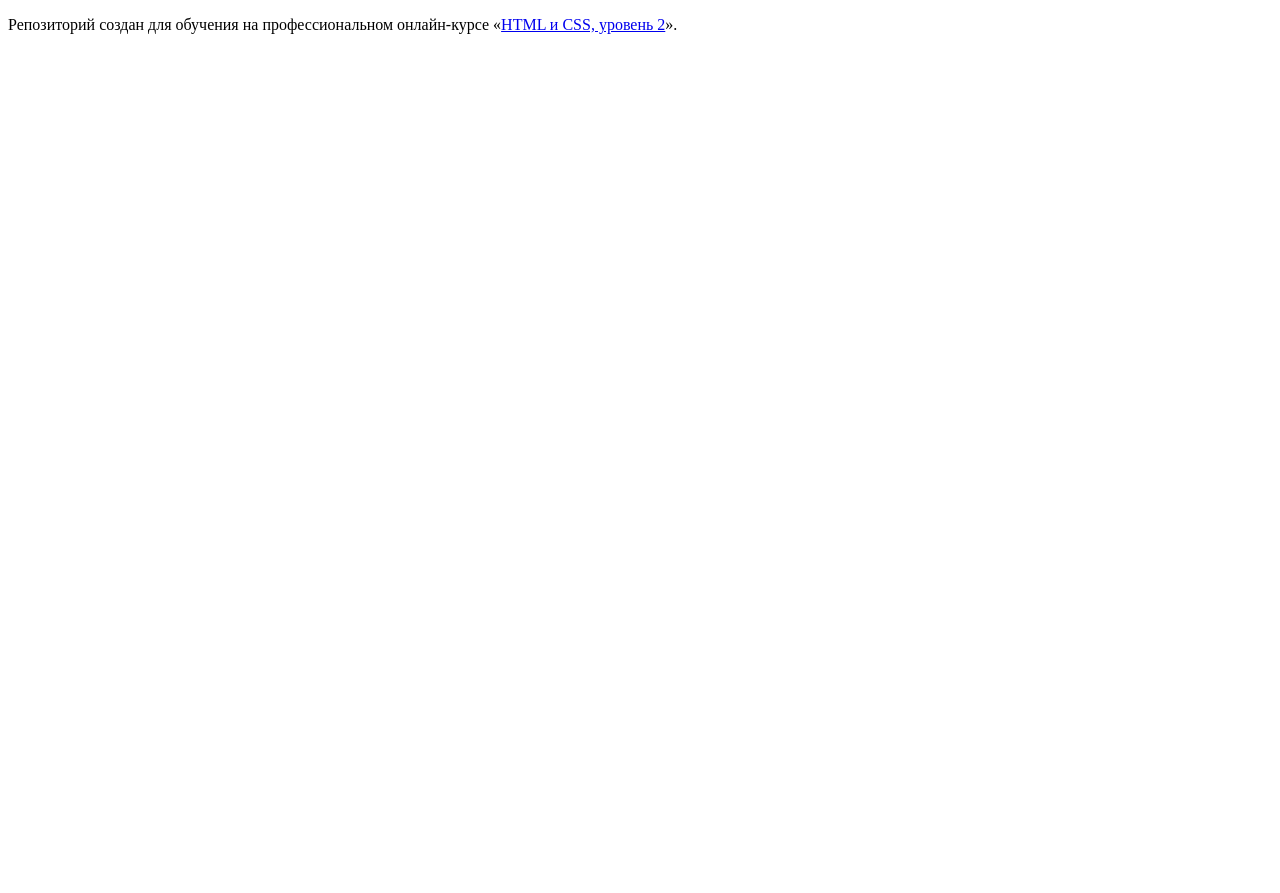
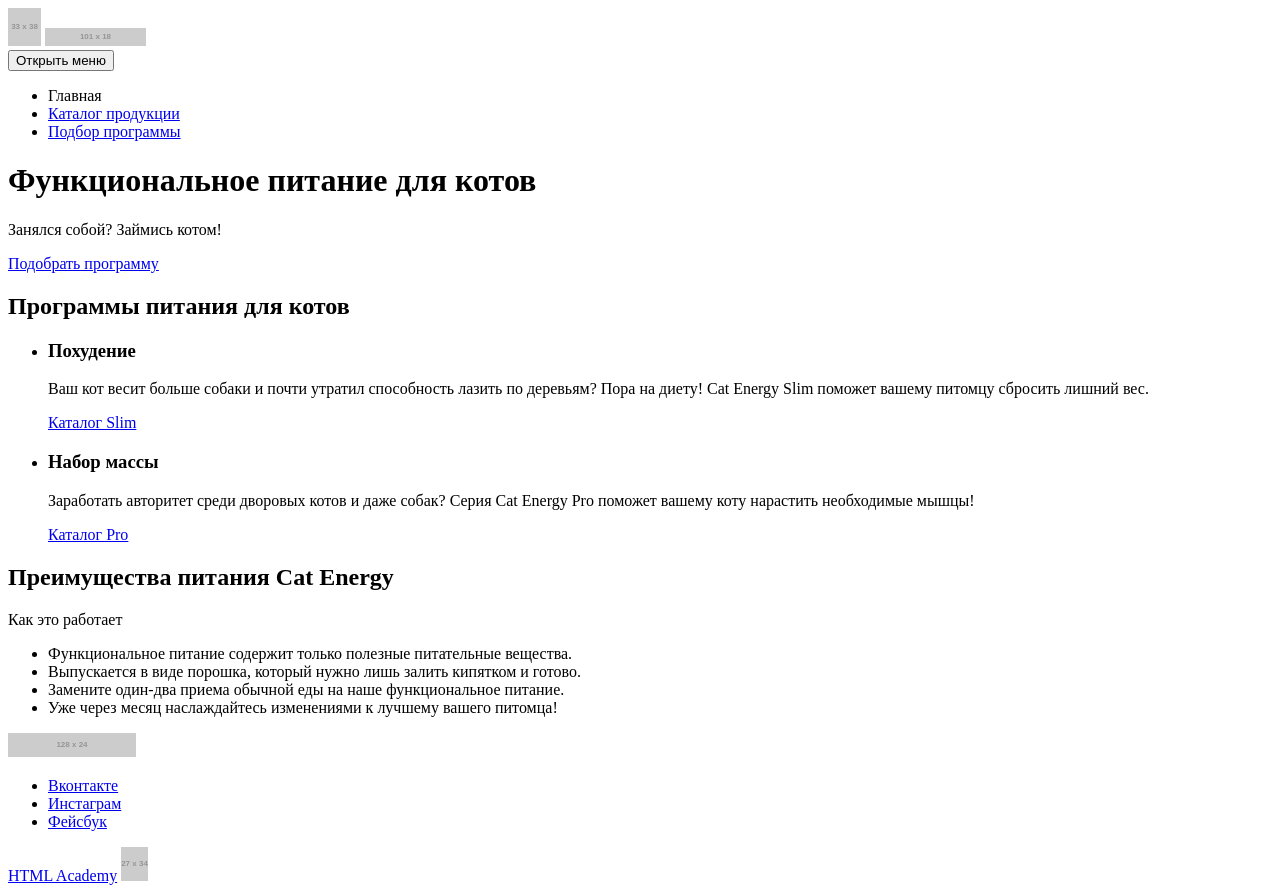
Before and after one commit to Deim-Sha/782031-cat-energy-16, a website: page source/index.html in a window 1280 px wide. Before the commit the page ends 800 px from the top, so only its background shows below. Drawn offline with Linux system fonts and the light colour scheme; placeholder pictures from the web are drawn by us.

Commit message:
добавляет частичную разметку главной страницы

```diff
--- a/source/index.html
+++ b/source/index.html
@@ -1,12 +1,108 @@
 <!DOCTYPE html>
 <html lang="ru">
+
 <head>
   <meta charset="utf-8">
   <title>HTML Academy: Кэт энерджи</title>
 </head>
+
 <body>
+  <header class="page-header">
+    <a class="page-header__logo">
+      <img class="page-header__logo-image" src="http://placehold.it/33x38" width="33" height="38"
+        alt="Логотип Кэт энерджи">
+    </a>
+    <a class="page-header__logo">
+      <img class="page-header__brand-name" src="http://placehold.it/101x18" width="101" height="18"
+        alt="Логотип Кэт энерджи">
+    </a>
+    <nav class="main-nav">
+      <div class="main-nav__wrap">
+        <button class="main-nav__toggle" type="button">Открыть меню</button>
+        <ul class="main-nav__list site-list">
+          <li class="site-list__item site-list__item--active">
+            <a>Главная</a>
+          </li>
+          <li class="site-list__item">
+            <a href="catalog.html">Каталог продукции</a>
+          </li>
+          <li class="site-list__item">
+            <a href="form.html">Подбор программы</a>
+          </li>
+        </ul>
+      </div>
+    </nav>
+  </header>
 
-    <p>Репозиторий создан для обучения на профессиональном онлайн‑курсе «<a href="https://htmlacademy.ru/intensive/adaptive">HTML и CSS, уровень 2</a>».</p>
+  <main class="page-main">
+    <header class="page-main__header">
+      <h1 class="page-main__title">Функциональное питание для котов</h1>
+      <p class="page-main__slogan">Занялся собой? Займись котом!</p>
+      <a class="page-main__link button" href="form.html">Подобрать программу</a>
+    </header>
 
+    <section class="programs">
+      <h2 class="visually-hidden">Программы питания для котов</h2>
+      <ul class="programs__list">
+        <li class="programs__item">
+          <h3 class="programs__title programs--slim">Похудение</h3>
+          <p class="programs__description">Ваш кот весит больше собаки и почти утратил способность лазить по деревьям?
+            Пора на диету! Cat Energy Slim поможет вашему питомцу сбросить лишний вес.</p>
+          <a class="programs__link" href="catalog.html">Каталог Slim</a>
+        </li>
+        <li class="programs__item">
+          <h3 class="programs__title programs--pro">Набор массы</h3>
+          <p class="programs__description">Заработать авторитет среди дворовых котов и даже собак?
+            Серия Cat Energy Pro поможет вашему коту нарастить необходимые мышцы!</p>
+          <a class="programs__link" href="catalog.html">Каталог Pro</a>
+        </li>
+      </ul>
+    </section>
+
+    <section class="advantages">
+      <h2 class="visually-hidden">Преимущества питания Cat Energy</h2>
+      <p class="advantages__intro">Как это работает</p>
+      <ul class="advantages__list">
+        <li class="advantages__item advantages__item--healthy">
+          Функциональное питание содержит только полезные питательные вещества.
+        </li>
+        <li class="advantages__item advantages__item--fast">
+          Выпускается в виде порошка, который нужно лишь залить кипятком и готово.
+        </li>
+        <li class="advantages__item advantages__item--easy">
+          Замените один-два приема обычной еды на наше функциональное питание.
+        </li>
+        <li class="advantages__item advantages__item--effective">
+          Уже через месяц наслаждайтесь изменениями к лучшему вашего питомца!
+        </li>
+      </ul>
+    </section>
+  </main>
+
+  <footer class="page-footer">
+    <a class="page-footer__logo">
+      <img class="page-footer__brand-name" src="http://placehold.it/128x24" width="128" height="24"
+        alt="Логотип Кэт энерджи">
+    </a>
+    <ul class="page-footer__list social-list">
+      <li class="social-list__item">
+        <a class="social-list__link social-list__link--vk" href="#">Вконтакте</a>
+      </li>
+      <li class="social-list__item">
+        <a class="social-list__link social-list__link--instagram" href="#">Инстаграм</a>
+      </li>
+      <li class="social-list__item">
+        <a class="social-list__link social-list__link--fb" href="#">Фейсбук</a>
+      </li>
+    </ul>
+    <div class="page-footer__copyright copyright">
+      <a class="copyright__link" href="https://htmlacademy.ru/intensive/adaptive">HTML Academy</a>
+      <a class="copyright__logo" href="https://htmlacademy.ru/intensive/adaptive">
+        <img class="copyright__logo-image" src="http://placehold.it/27x34" width="27" height="34"
+          alt="Логотип HTML Academy">
+      </a>
+    </div>
+  </footer>
 </body>
+
 </html>
```
Also changed, not shown: source/catalog.html (added, +10 -0 lines), source/form.html (added, +10 -0 lines). Lines whose indentation alone changed are shown as unchanged.
